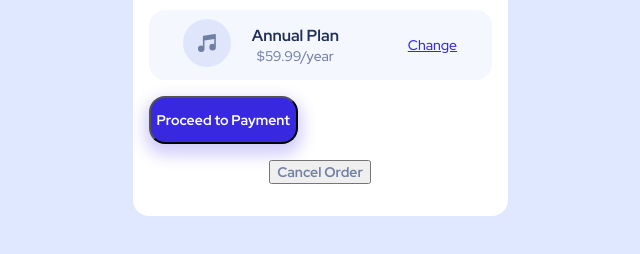
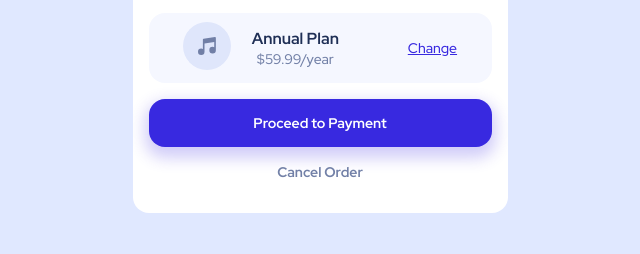
Before and after one commit to Oliver4code/Order-summary-component, a plain HTML site: page index.html in a window 1280 px wide. Shown: the part 490-744 px from the top of the page, without its empty margins (320-960 px from the left). Drawn offline with Linux system fonts and the light colour scheme.

Commit message:
Update index.html

```diff
--- a/index.html
+++ b/index.html
@@ -34,12 +34,12 @@
                         </div>
                         <div class="content-plan-change"><a href="#">Change</a> </div>
                     </div>
-                   <button class="content-button1">
-                     <a class="content-button1-link" href="#">Proceed to Payment</a>
-                   </button>
-                   <button class="content-button2">
-                     <a class="content-button1-link" href="#"> Cancel Order</a>
-                   </button>
+                  <div class="content-button1">
+                      <a class="content-button1-link" href="#">Proceed to Payment</a>
+                    </div>
+                    <div class="content-button2">
+                      <a class="content-button1-link" href="#"> Cancel Order</a>
+                    </div>
                 </div>
             </div>
         </article>
```
